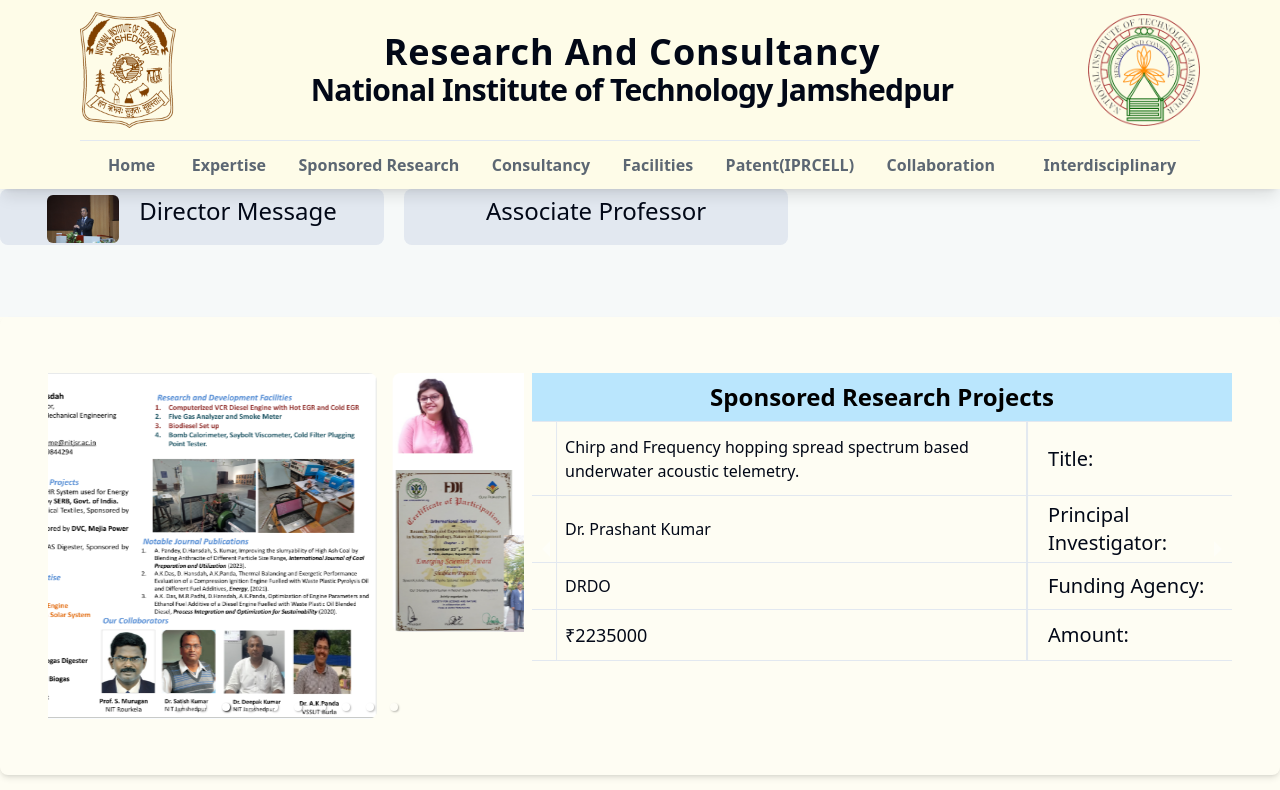
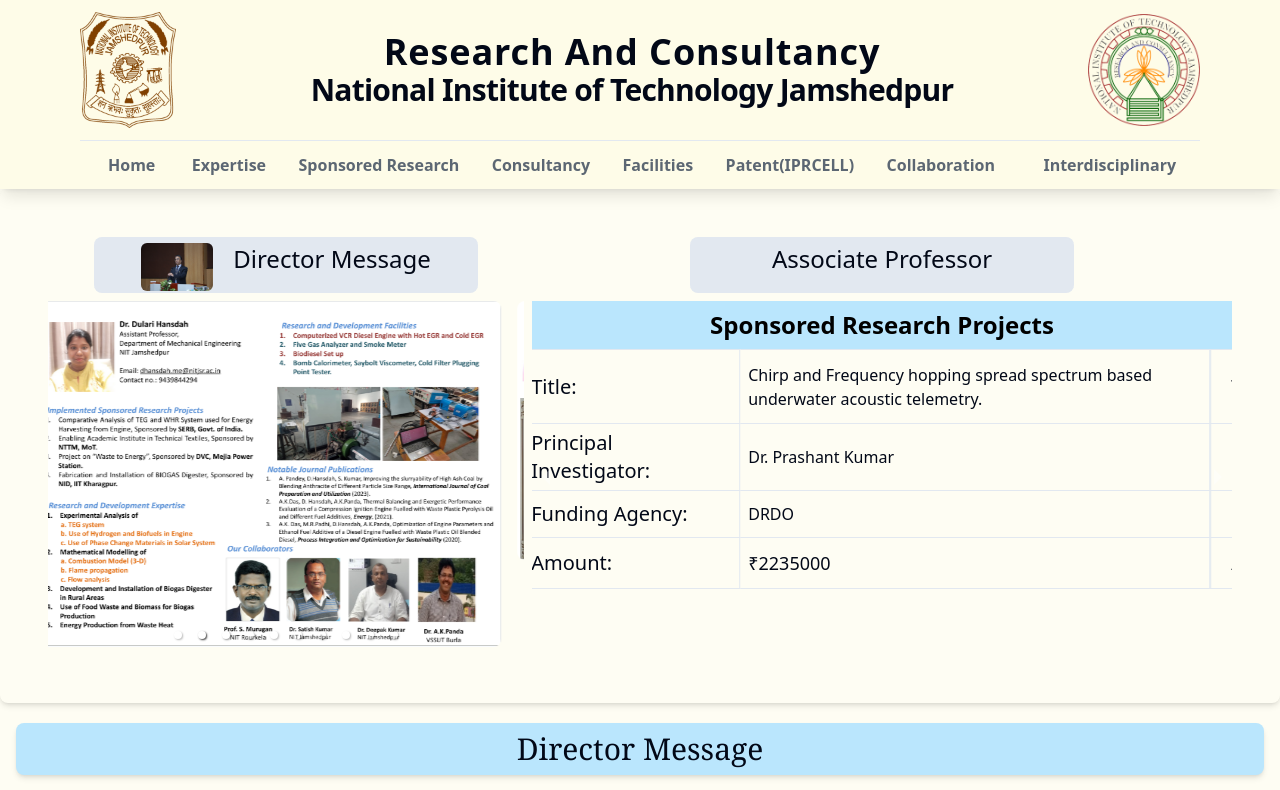
Before and after one commit to Vishal1092003/ResearchAndConsultancy_NIT_JAMSHEDPUR, a React (Vite) app: page /home in a window 1280 px wide. Shown: the top 790 px of the page. Built offline with nearby package versions, Linux system fonts and the light colour scheme; some icons are missing.

Commit message:
chnges done

```diff
--- a/src/pages/Home.jsx
+++ b/src/pages/Home.jsx
@@ -11,7 +11,8 @@
       <div className="h-[100vh] w-[100vw]  ">
         <Navbar />
         <div className=" z-10 flex bg-yellow-50/50  justify-center items-center flex-col ">
-          <div className="w-full  h-32 flex-wrap bg-blue-50/50  flex gap-5">
+          <div className="md:p-12 p-0 md:flex-row flex-col gap-x-2 shadow-md flex rounded-lg">
+            <div className="w-96 md:w-full flex justify-center items-center flex-col">
               <HashLink to={"./#directormessage"}>
                 <div className="w-96 h-14    rounded-lg flex justify-center align-centre gap-5 bg-slate-200 text-2xl border-y-2 hover:shadow-lg transition  duration-200 py-1 px-1   hover: bg-blue-50/50 cursor-pointer">
                   <img
@@ -20,22 +21,19 @@
                     alt="Direc photo"
                   />
                   <div> Director Message</div>
-
                 </div>
               </HashLink>
 
+              <CarouselComponents />
+            </div>
+            <div className="w-96 md:w-full ">
+              <div className=" flex justify-center items-center">
                 <HashLink to={"./#AssociateProfessor"}>
                   <div className="w-96 h-14   rounded-lg flex justify-center align-centre bg-slate-200 gap-5  text-2xl border-y-2 hover:shadow-lg transition  duration-200 py-1 px-1   hover: bg-blue-50/50  cursor-pointer">
-
                     <div> Associate Professor</div>
                   </div>
                 </HashLink>
               </div>
-          <div className="md:p-12 p-0 md:flex-row flex-col gap-x-2 shadow-md flex rounded-lg">
-            <div className="w-96 md:w-full">
-              <CarouselComponents />
-            </div>
-            <div className="w-96 md:w-full">
               <Notice />
             </div>
           </div>
```
Lines whose indentation alone changed are shown as unchanged.
